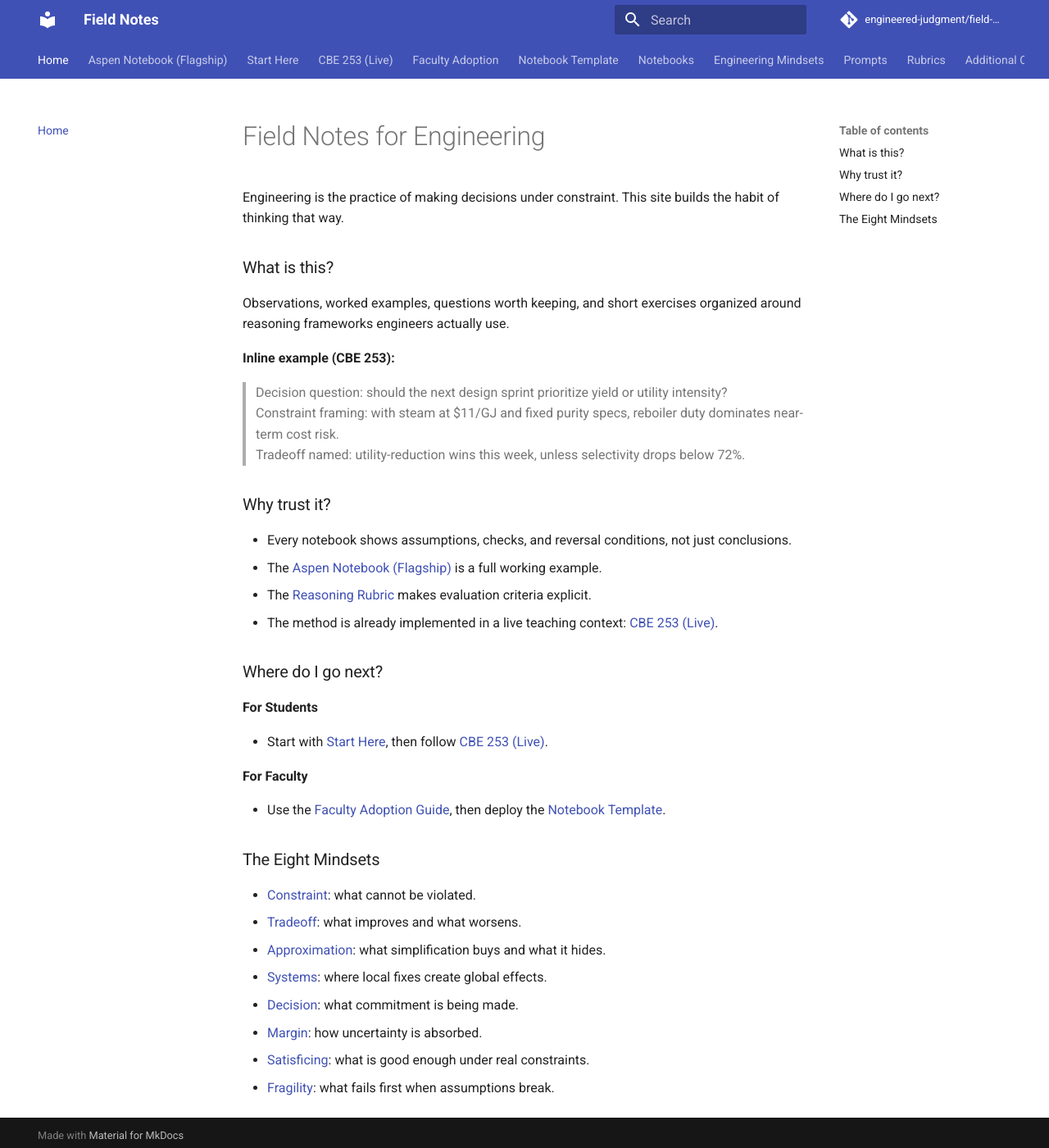
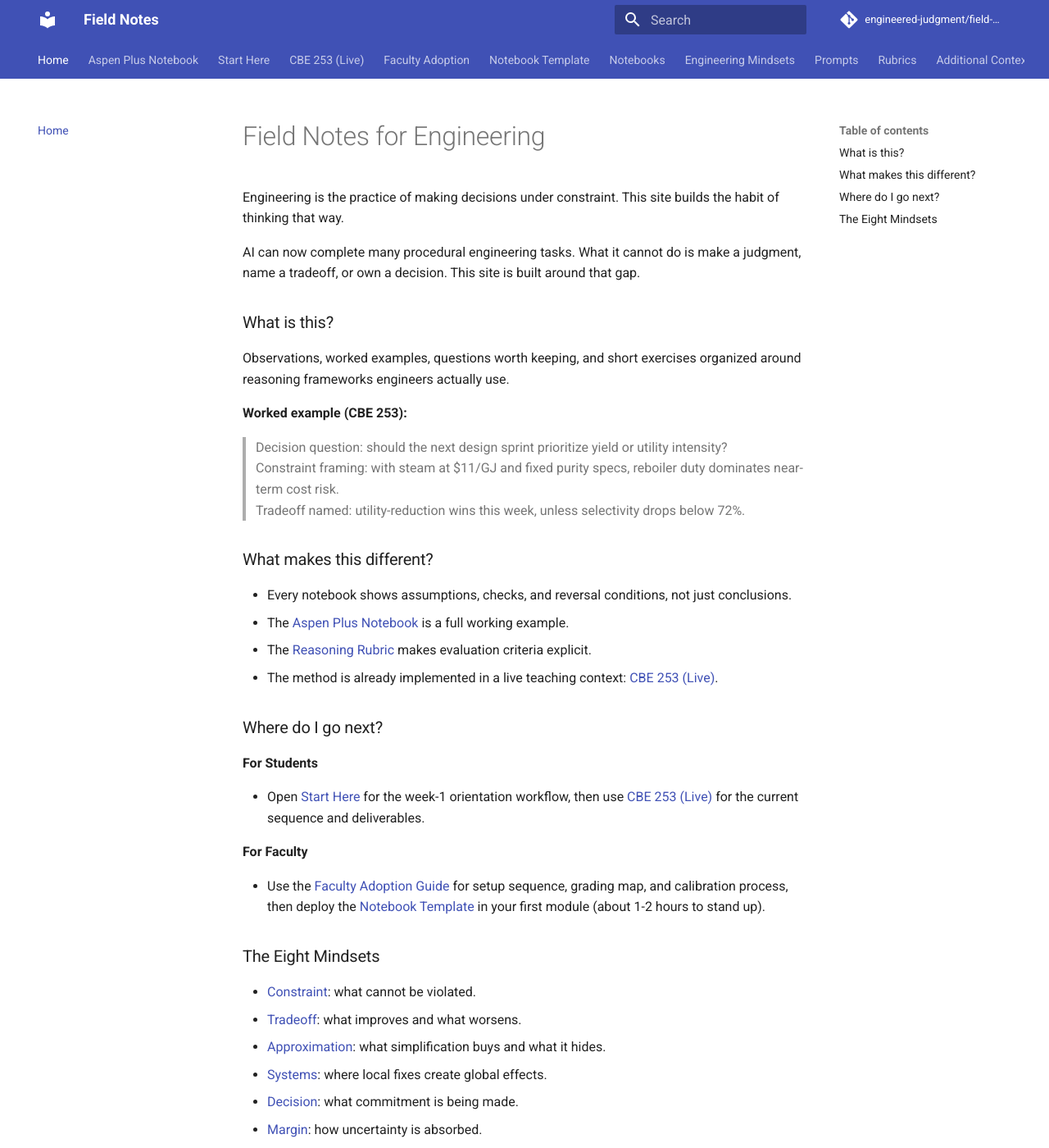
Before and after one commit to engineered-judgment/field-notes, an MkDocs documentation site: the page built from docs/index.md, in a window 1280 px wide and 1400 px high. Shown: the whole window at 82% size. Built offline with MkDocs 1.6.1 and Material for MkDocs 9.7.7, drawn with Linux system fonts in a browser that asks for light colours; comment, search, counter and statistics services are not loaded.

Commit message:
Refine homepage messaging and Aspen nav labeling

```diff
--- a/docs/index.md
+++ b/docs/index.md
@@ -3,28 +3,30 @@
 Engineering is the practice of making decisions under constraint.
 This site builds the habit of thinking that way.
 
+AI can now complete many procedural engineering tasks. What it cannot do is make a judgment, name a tradeoff, or own a decision. This site is built around that gap.
+
 ### What is this?
 Observations, worked examples, questions worth keeping, and short exercises organized around reasoning frameworks engineers actually use.
 
-**Inline example (CBE 253):**
+**Worked example (CBE 253):**
 > Decision question: should the next design sprint prioritize yield or utility intensity?
 > Constraint framing: with steam at $11/GJ and fixed purity specs, reboiler duty dominates near-term cost risk.
 > Tradeoff named: utility-reduction wins this week, unless selectivity drops below 72%.
 
-### Why trust it?
+### What makes this different?
 - Every notebook shows assumptions, checks, and reversal conditions, not just conclusions.
-- The [Aspen Notebook (Flagship)](aspen-notebook.md) is a full working example.
+- The [Aspen Plus Notebook](aspen-notebook.md) is a full working example.
 - The [Reasoning Rubric](rubrics/reasoning-rubric.md) makes evaluation criteria explicit.
 - The method is already implemented in a live teaching context: [CBE 253 (Live)](contexts/cbe253/index.md).
 
 ### Where do I go next?
 **For Students**
 
-- Start with [Start Here](start-here.md), then follow [CBE 253 (Live)](contexts/cbe253/index.md).
+- Open [Start Here](start-here.md) for the week-1 orientation workflow, then use [CBE 253 (Live)](contexts/cbe253/index.md) for the current sequence and deliverables.
 
 **For Faculty**
 
-- Use the [Faculty Adoption Guide](faculty-adoption.md), then deploy the [Notebook Template](notebook-template.md).
+- Use the [Faculty Adoption Guide](faculty-adoption.md) for setup sequence, grading map, and calibration process, then deploy the [Notebook Template](notebook-template.md) in your first module (about 1-2 hours to stand up).
 
 ### The Eight Mindsets
 - [Constraint](mindsets/constraint.md): what cannot be violated.
--- a/mkdocs.yml
+++ b/mkdocs.yml
@@ -13,7 +13,7 @@ theme:
 
 nav:
   - Home: index.md
-  - Aspen Notebook (Flagship): aspen-notebook.md
+  - Aspen Plus Notebook: aspen-notebook.md
   - Start Here: start-here.md
   - CBE 253 (Live): contexts/cbe253/index.md
   - Faculty Adoption: faculty-adoption.md
```
Also changed, not shown: docs/aspen-notebook.md (+1 -1 lines).
